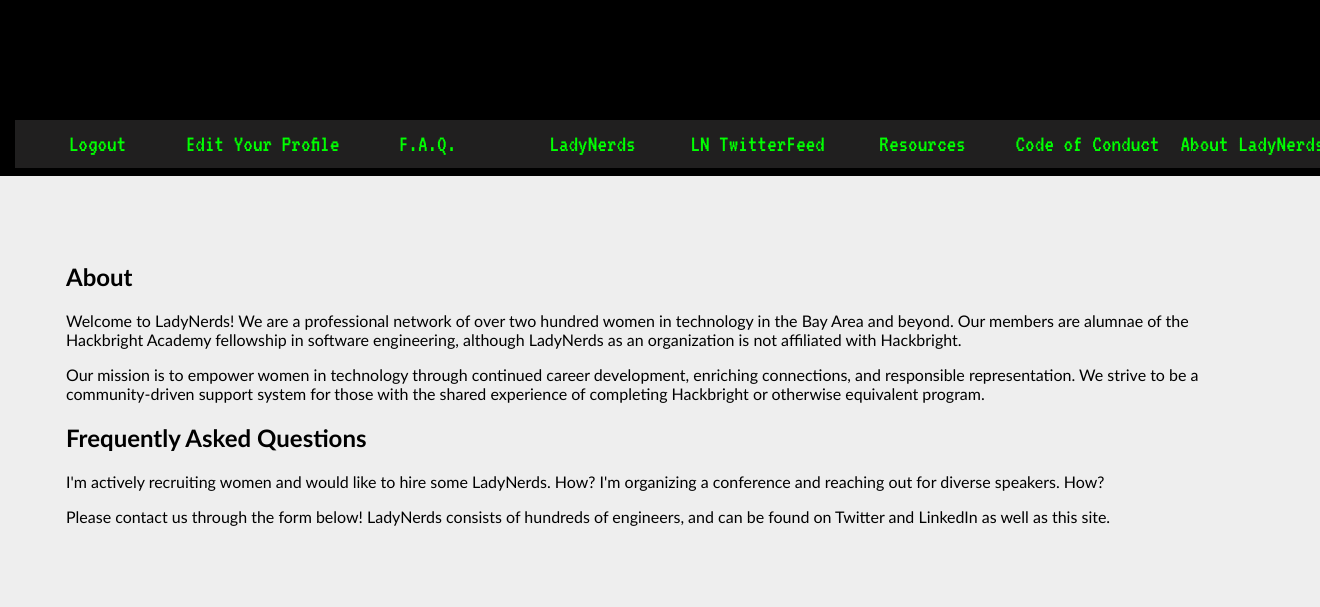
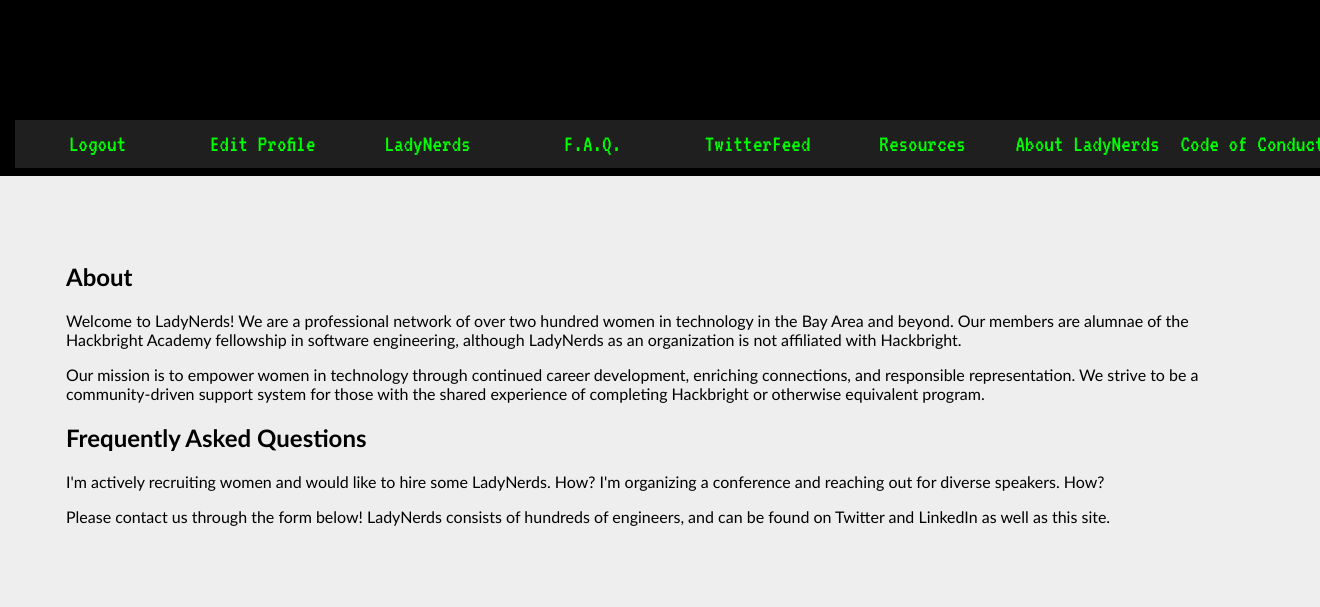
Before and after one commit to beckastar/ladynerds_site, a Django app: page /about/ in a window 1320 px wide; the page is wider, and only the part inside the window is pictured. Shown: the top 607 px of that part. Run offline with Django 3.2, Linux system fonts and the light colour scheme; a user stored in the database is signed in; parts of the project's set-up code (start-up, migrations or seed data) failed here and were passed over.

Commit message:
rearranged buttons, tidied.

```diff
--- a/ladynerds/templates/base.html
+++ b/ladynerds/templates/base.html
@@ -19,15 +19,15 @@
             {% endif %}
             {% if user.is_authenticated %}
                 <li><a href={% url 'logout' %}>Logout</a></li>
-                <li><a href={% url 'profile' %}>Edit Your Profile</a></li>
+                <li><a href={% url 'profile' %}>Edit Profile</a></li>
+                <li><a href={% url 'ladynerds' %}>LadyNerds</a></li>
                 <li><a href={% url 'faq' %}>F.A.Q.</a></li>
-                <li><a href={% url 'ladynerds' %}>LadyNerds</a></li>
-                <li><a href={% url 'twitter_feed' %}>LN TwitterFeed</a></li>
+                <li><a href={% url 'twitter_feed' %}>TwitterFeed</a></li>
                 <!-- <li><a href="#">Slack</a></li> -->
                 <li><a href={% url 'resources' %}>Resources</a></li>
             {% endif %}
+                <li><a href={% url 'about' %}>About LadyNerds</a></li>
                 <li><a href={% url 'code_of_conduct' %}>Code of Conduct</a></li>
-                <li><a href={% url 'about' %}>About LadyNerds</a></li>
             </ul>
           </div>
         </div>
```
